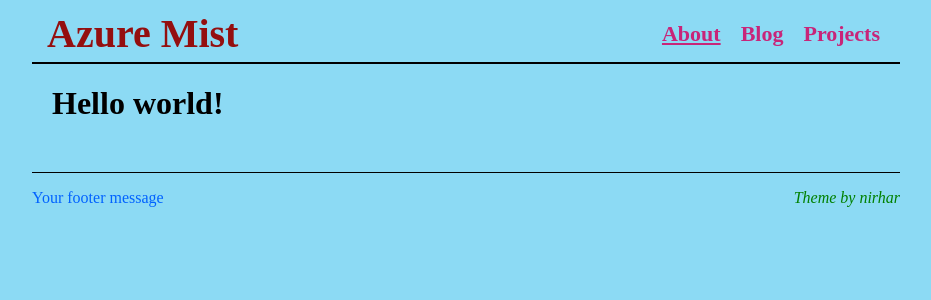
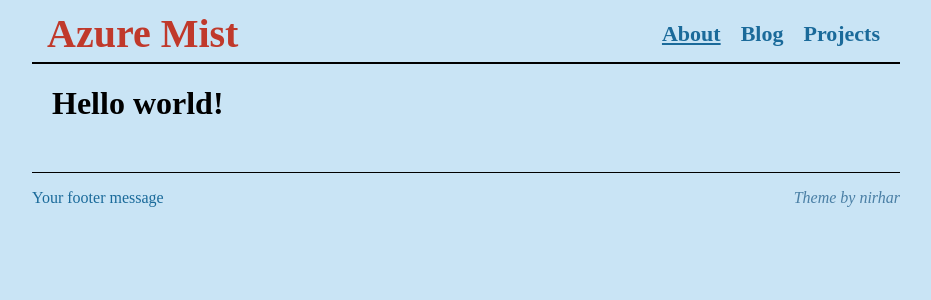
Before and after one commit to Nirhar/azure-mist, a Jekyll site: the page built from index.md, in a window 1280 px wide. Shown: the top 300 px of the page, without its empty margins (174-1105 px from the left). Built offline with Jekyll 4.4.1, drawn with Linux system fonts in a browser that asks for light colours.

Commit message:
Apply Claude suggestions for Color schemes

```diff
--- a/_sass/main.scss
+++ b/_sass/main.scss
@@ -1,5 +1,12 @@
+:root {
+  --color-primary: #1a6a9a;
+  --color-accent: #c0392b;
+  --color-muted: #4a7fa5;
+  --color-bg: #c9e4f5;
+}
+
 body {
-  background-color: rgb(140, 218, 244);
+  background-color: var(--color-bg);
   margin-left: 25px;
   margin-right: 25px;
 }
@@ -40,7 +47,7 @@ body {
   font-size: 40px;
   font-weight: bold;
   margin-bottom: 0px;
-  color: rgb(148, 15, 15);
+  color: var(--color-accent);
 }
 .navbar-links{
   display: flex;
@@ -54,11 +61,11 @@ body {
   margin-left: 10px;
 }
 .navbar-links li a{
-  color: rgb(200, 37, 121);
+  color: var(--color-primary);
   font-weight: bold;
 }
 .navbar-links li a:hover{
-  color: rgb(130, 12, 108);
+  color: var(--color-muted);
 }
 .navbar-links .current-page-nav-link a{
   text-decoration: underline;
@@ -72,14 +79,14 @@ body {
   margin-top: 50px;
 }
 .footer-theme-decl a{
-  color: green;
+  color: var(--color-muted);
 }
 .footer-theme-decl a:hover {
   text-decoration: underline;
 }
 .footer-message,
 .footer-message a{
-  color: rgb(0, 98, 255);
+  color: var(--color-primary);
 }
 .footer-message a:hover{
   text-decoration: underline;
@@ -98,17 +105,17 @@ body {
   left: 0;
   width: calc(100% + 50px); /* Set width to content width + 25px */
   height: 1px;
-  background-color: blue;
+  background-color: var(--color-primary);
 }
 .post-list-container h3 a{
-  color: blue;
+  color: var(--color-primary);
 }
 .post-list-container h3 a:hover{
   text-decoration: underline;
 }
 .post-horizontal-rule {
   border: none;
-  background-color: blue;
+  background-color: var(--color-primary);
   height: 1px;
 }
 .post-list-container p{
```
Also changed, not shown: .github/workflows/claude-issue-handler.yml (deleted).
